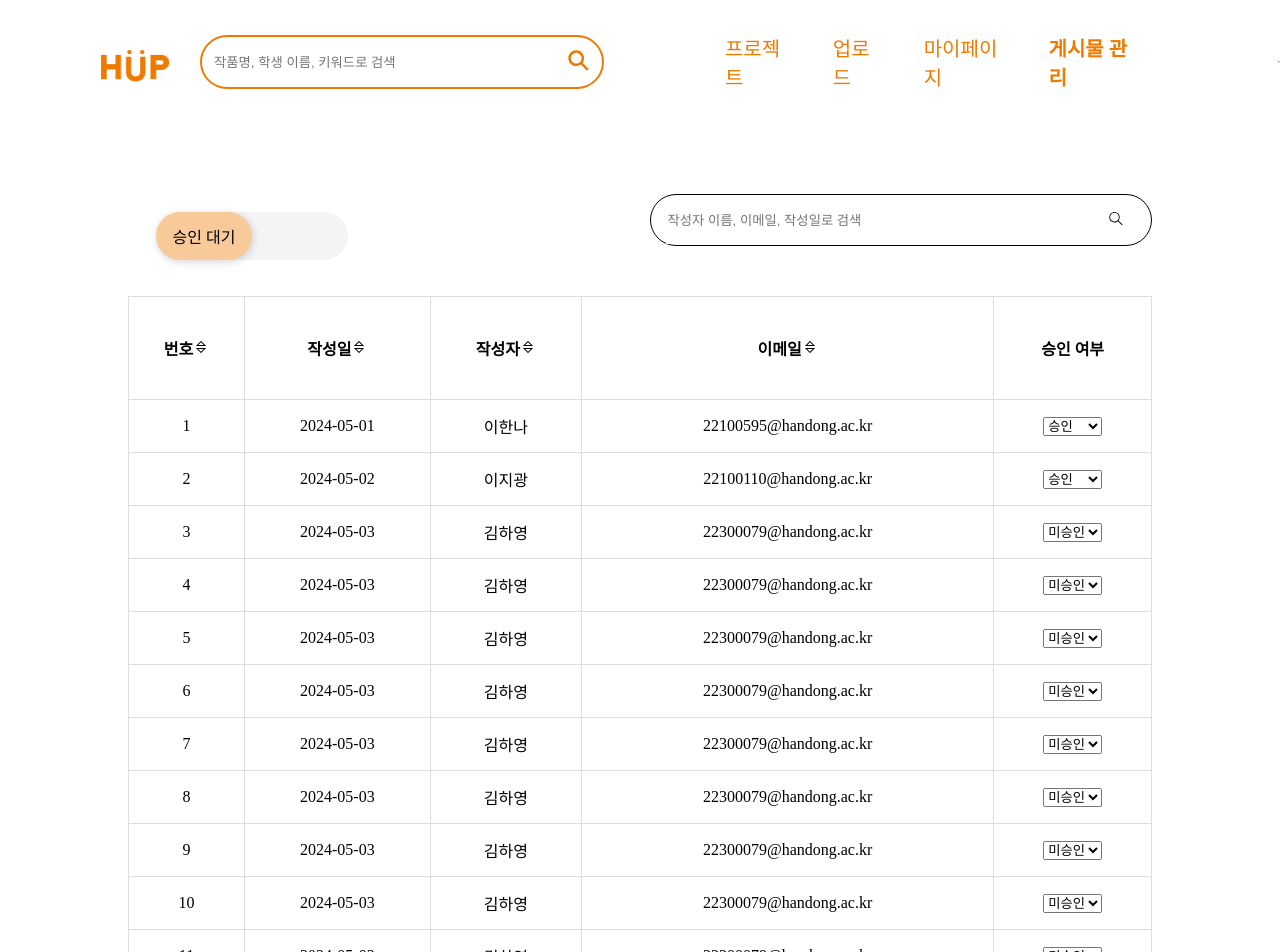
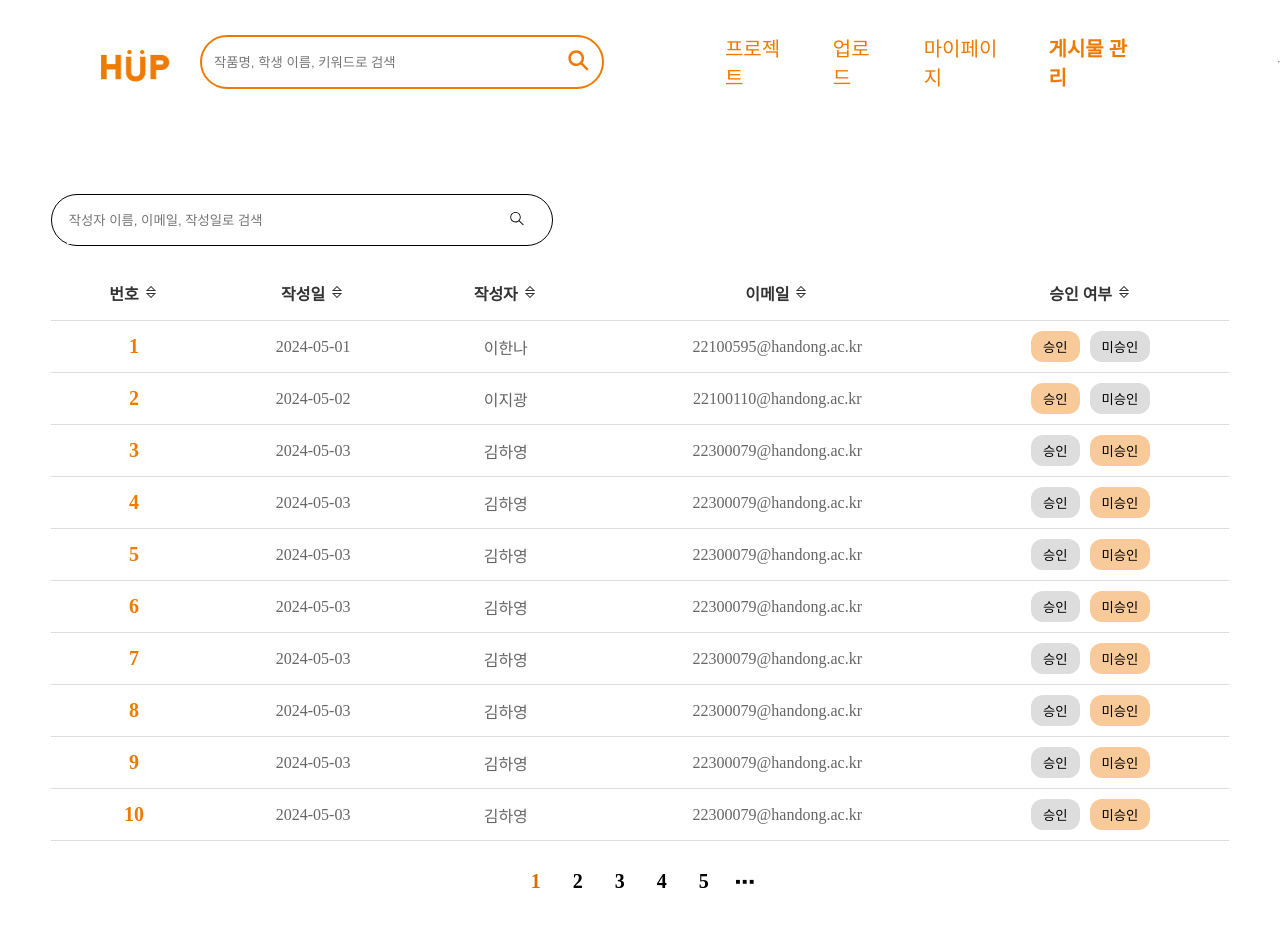
Before and after one commit to LikeLionHGU/DaePo_Front, a React (Create React App) app: page /DaePo/Admin in a window 1280 px wide. Shown: the top 952 px of the page. Built offline with nearby package versions, Linux system fonts and the light colour scheme; what recoil-persist would draw is missing.

Commit message:
style: 관리자 페이지 1차 완성

```diff
--- a/src/component/AdminPage/AdminComponent.js
+++ b/src/component/AdminPage/AdminComponent.js
@@ -1,110 +1,9 @@
-import React, { useState } from "react";
-import { SlMagnifier } from "react-icons/sl";
+import React, { useState, useEffect } from "react";
+import styled, { ThemeProvider } from "styled-components";
+import { SlMagnifier, SlTag } from "react-icons/sl";
 import { LiaSortSolid } from "react-icons/lia";
-import styled, { ThemeProvider } from "styled-components";
 import { Vertical, Horizontal } from "../../styles/StyledComponents";
 
-// 테마 객체 생성
-const theme = {
-  colors: {
-    grey5: "#f0f0f0",
-    grey1: "#333",
-    orange: "#F8CA99",
-  },
-  fontSize: {
-    body02: "1rem",
-  },
-  fontWeight: {
-    regular: "400",
-    bold: "700",
-  },
-  lineHeight: {
-    lh20: "1.5",
-  },
-};
-
-// ToggleButton Component
-const ToggleButton = ({ latestSort, toggleHandler }) => {
-  return (
-    <div>
-      <CheckBox type="checkbox" id="toggleBtn" onChange={toggleHandler} />
-      <ButtonLabel htmlFor="toggleBtn" latestSort={latestSort}>
-        <Switch latestSort={latestSort} />
-      </ButtonLabel>
-    </div>
-  );
-};
-
-// 스타일된 컴포넌트 생성
-const CheckBox = styled.input`
-  opacity: 0;
-  width: 0;
-  height: 0;
-`;
-
-const ButtonLabel = styled.label`
-  z-index: 10;
-  width: 12rem;
-  height: 3rem;
-  border-radius: 2em;
-  background-color: ${(props) => props.theme.colors.grey5};
-  position: relative;
-  cursor: pointer;
-
-  ::before {
-    display: flex;
-    position: absolute;
-    content: "";
-    padding-left: 1em;
-    justify-content: flex-start;
-    align-items: center;
-    width: 10rem;
-    height: 3rem;
-    transition: all 0.2s ease-in-out;
-    border-radius: 2em;
-    background-color: rgba(217, 217, 217, 0.3);
-  }
-
-  ::after {
-    display: flex;
-    position: absolute;
-    content: "승인 완료";
-    width: 6rem;
-    height: 3rem;
-    justify-content: center;
-    align-items: center;
-    left: 6rem;
-    border-radius: 2em;
-    background-color: #e5e5e5;
-    box-shadow: 1px 2px 8px rgba(0, 0, 0, 0.16);
-    transition: all 0.2s ease-in-out;
-  }
-
-  ${(props) =>
-    props.latestSort &&
-    `
-    ::before {
-      padding-right: 1em;
-      content: '';
-      justify-content: flex-end;
-    }
-    ::after {
-      left: 0;
-      content: '승인 대기';
-      background-color: #F8CA99;
-    }
-  `}
-`;
-const Switch = styled.div`
-  position: absolute;
-  top: 1px;
-  left: 1px;
-  width: 18px;
-  height: 18px;
-  transition: all 0.3s;
-  transform: ${(props) =>
-    props.latestSort ? "translateX(20px)" : "translateX(0)"};
-`;
 const SearchSpace = styled.div`
   display: flex;
   align-items: center;
@@ -128,25 +27,7 @@ const SlMagnifierBT = styled.button`
   cursor: pointer;
 `;
 
-const Table = styled.table`
-  border-collapse: collapse;
-  width: 80%;
-  margin-top: 50px;
-`;
-
-const Th = styled.th`
-  border: 1px solid #dddddd;
-  text-align: center;
-  height: 100px;
-`;
-
-const Td = styled.td`
-  border: 1px solid #dddddd;
-  text-align: center;
-  height: 50px;
-`;
-
-const data = [
+const initialData = [
   {
     id: 1,
     date: "2024-05-01",
@@ -224,24 +105,505 @@ const data = [
     email: "22300079@handong.ac.kr",
     status: "미승인",
   },
+  {
+    id: 12,
+    date: "2024-05-01",
+    author: "이한나",
+    email: "22100595@handong.ac.kr",
+    status: "승인",
+  },
+  {
+    id: 13,
+    date: "2024-05-02",
+    author: "이지광",
+    email: "22100110@handong.ac.kr",
+    status: "승인",
+  },
+  {
+    id: 14,
+    date: "2024-05-03",
+    author: "김하영",
+    email: "22300079@handong.ac.kr",
+    status: "미승인",
+  },
+  {
+    id: 15,
+    date: "2024-05-03",
+    author: "김하영",
+    email: "22300079@handong.ac.kr",
+    status: "미승인",
+  },
+  {
+    id: 16,
+    date: "2024-05-03",
+    author: "김하영",
+    email: "22300079@handong.ac.kr",
+    status: "미승인",
+  },
+  {
+    id: 17,
+    date: "2024-05-03",
+    author: "김하영",
+    email: "22300079@handong.ac.kr",
+    status: "미승인",
+  },
+  {
+    id: 18,
+    date: "2024-05-03",
+    author: "김하영",
+    email: "22300079@handong.ac.kr",
+    status: "미승인",
+  },
+  {
+    id: 19,
+    date: "2024-05-03",
+    author: "김하영",
+    email: "22300079@handong.ac.kr",
+    status: "미승인",
+  },
+  {
+    id: 20,
+    date: "2024-05-03",
+    author: "김하영",
+    email: "22300079@handong.ac.kr",
+    status: "승인",
+  },
+  {
+    id: 21,
+    date: "2024-05-03",
+    author: "김하영",
+    email: "22300079@handong.ac.kr",
+    status: "승인",
+  },
+  {
+    id: 22,
+    date: "2024-05-03",
+    author: "김하영",
+    email: "22300079@handong.ac.kr",
+    status: "승인",
+  },
+  {
+    id: 23,
+    date: "2024-05-01",
+    author: "이한나",
+    email: "22100595@handong.ac.kr",
+    status: "승인",
+  },
+  {
+    id: 24,
+    date: "2024-05-02",
+    author: "이지광",
+    email: "22100110@handong.ac.kr",
+    status: "승인",
+  },
+  {
+    id: 25,
+    date: "2024-05-03",
+    author: "김하영",
+    email: "22300079@handong.ac.kr",
+    status: "미승인",
+  },
+  {
+    id: 26,
+    date: "2024-05-03",
+    author: "김하영",
+    email: "22300079@handong.ac.kr",
+    status: "미승인",
+  },
+  {
+    id: 27,
+    date: "2024-05-03",
+    author: "김하영",
+    email: "22300079@handong.ac.kr",
+    status: "미승인",
+  },
+  {
+    id: 28,
+    date: "2024-05-03",
+    author: "김하영",
+    email: "22300079@handong.ac.kr",
+    status: "미승인",
+  },
+  {
+    id: 29,
+    date: "2024-05-03",
+    author: "김하영",
+    email: "22300079@handong.ac.kr",
+    status: "미승인",
+  },
+  {
+    id: 30,
+    date: "2024-05-03",
+    author: "김하영",
+    email: "22300079@handong.ac.kr",
+    status: "미승인",
+  },
+  {
+    id: 31,
+    date: "2024-05-03",
+    author: "김하영",
+    email: "22300079@handong.ac.kr",
+    status: "미승인",
+  },
+  {
+    id: 32,
+    date: "2024-05-03",
+    author: "김하영",
+    email: "22300079@handong.ac.kr",
+    status: "미승인",
+  },
+  {
+    id: 33,
+    date: "2024-05-03",
+    author: "김하영",
+    email: "22300079@handong.ac.kr",
+    status: "미승인",
+  },
+  {
+    id: 34,
+    date: "2024-05-01",
+    author: "이한나",
+    email: "22100595@handong.ac.kr",
+    status: "승인",
+  },
+  {
+    id: 35,
+    date: "2024-05-02",
+    author: "이지광",
+    email: "22100110@handong.ac.kr",
+    status: "승인",
+  },
+  {
+    id: 36,
+    date: "2024-05-03",
+    author: "김하영",
+    email: "22300079@handong.ac.kr",
+    status: "미승인",
+  },
+  {
+    id: 37,
+    date: "2024-05-03",
+    author: "김하영",
+    email: "22300079@handong.ac.kr",
+    status: "미승인",
+  },
+  {
+    id: 38,
+    date: "2024-05-03",
+    author: "김하영",
+    email: "22300079@handong.ac.kr",
+    status: "미승인",
+  },
+  {
+    id: 39,
+    date: "2024-05-03",
+    author: "김하영",
+    email: "22300079@handong.ac.kr",
+    status: "미승인",
+  },
+  {
+    id: 40,
+    date: "2024-05-03",
+    author: "김하영",
+    email: "22300079@handong.ac.kr",
+    status: "미승인",
+  },
+  {
+    id: 41,
+    date: "2024-05-03",
+    author: "김하영",
+    email: "22300079@handong.ac.kr",
+    status: "미승인",
+  },
+  {
+    id: 42,
+    date: "2024-05-03",
+    author: "김하영",
+    email: "22300079@handong.ac.kr",
+    status: "승인",
+  },
+  {
+    id: 43,
+    date: "2024-05-03",
+    author: "김하영",
+    email: "22300079@handong.ac.kr",
+    status: "승인",
+  },
+  {
+    id: 44,
+    date: "2024-05-03",
+    author: "김하영",
+    email: "22300079@handong.ac.kr",
+    status: "승인",
+  },
+  {
+    id: 45,
+    date: "2024-05-01",
+    author: "이한나",
+    email: "22100595@handong.ac.kr",
+    status: "승인",
+  },
+  {
+    id: 46,
+    date: "2024-05-02",
+    author: "이지광",
+    email: "22100110@handong.ac.kr",
+    status: "승인",
+  },
+  {
+    id: 47,
+    date: "2024-05-03",
+    author: "김하영",
+    email: "22300079@handong.ac.kr",
+    status: "미승인",
+  },
+  {
+    id: 48,
+    date: "2024-05-03",
+    author: "김하영",
+    email: "22300079@handong.ac.kr",
+    status: "미승인",
+  },
+  {
+    id: 49,
+    date: "2024-05-03",
+    author: "김하영",
+    email: "22300079@handong.ac.kr",
+    status: "미승인",
+  },
+  {
+    id: 50,
+    date: "2024-05-03",
+    author: "김하영",
+    email: "22300079@handong.ac.kr",
+    status: "미승인",
+  },
+  {
+    id: 51,
+    date: "2024-05-03",
+    author: "김하영",
+    email: "22300079@handong.ac.kr",
+    status: "미승인",
+  },
+  {
+    id: 52,
+    date: "2024-05-03",
+    author: "김하영",
+    email: "22300079@handong.ac.kr",
+    status: "미승인",
+  },
+  {
+    id: 53,
+    date: "2024-05-03",
+    author: "김하영",
+    email: "22300079@handong.ac.kr",
+    status: "미승인",
+  },
+  {
+    id: 54,
+    date: "2024-05-03",
+    author: "김하영",
+    email: "22300079@handong.ac.kr",
+    status: "미승인",
+  },
+  {
+    id: 55,
+    date: "2024-05-03",
+    author: "김하영",
+    email: "22300079@handong.ac.kr",
+    status: "미승인",
+  },
+  {
+    id: 56,
+    date: "2024-05-01",
+    author: "이한나",
+    email: "22100595@handong.ac.kr",
+    status: "승인",
+  },
 ];
 
+const PaginationContainer = styled.div`
+  display: flex;
+  justify-content: center;
+  margin-top: 20px;
+  width: 100%;
+  margin-bottom: 60px;
+  height: 40px;
+`;
+
+const Div = styled.div`
+  width: 92%;
+`;
+
+const PageButton = styled.button`
+  margin: 0 5px;
+  padding: 5px 10px;
+  background-color: white;
+  color: ${(props) => (props.active ? "#d66f00" : "black")};
+  border: 1px solid white;
+  cursor: pointer;
+  font-family: "AUTHENTICSans";
+  font-weight: bold;
+  font-size: 20px;
+  &:hover {
+    color: #d66f00;
+  }
+`;
+
+const LoadMoreButton = styled.button`
+  padding: 5px 10px;
+  background-color: white;
+  color: ${(props) => (props.active ? "#d66f00" : "black")};
+  border: 1px solid white;
+  cursor: pointer;
+  font-family: "AUTHENTICSans";
+  font-weight: bold;
+  font-size: 8px;
+
+  &:hover {
+    color: #d66f00;
+  }
+`;
+
+const theme = {
+  colors: {
+    grey5: "#f0f0f0",
+    grey1: "#333",
+    orange: "#F8CA99",
+  },
+  fontSize: {
+    body02: "1rem",
+  },
+  fontWeight: {
+    regular: "400",
+    bold: "700",
+  },
+  lineHeight: {
+    lh20: "1.5",
+  },
+};
+
+const Table = styled.table`
+  border-color: white;
+  border-collapse: collapse;
+  width: 100%;
+  margin-top: 20px;
+`;
+
+const Th = styled.th`
+  border-left: none;
+  border-right: none;
+  border-bottom: 1px solid #dddddd;
+  text-align: center;
+  padding: 15px 20px;
+  font-weight: bold;
+  font-size: 1rem;
+  color: #333;
+  cursor: pointer;
+`;
+
+const Tdid = styled.td`
+  border-color: white;
+  border-left: none;
+  border-right: none;
+  border-bottom: 1px solid #dddddd;
+  text-align: center;
+  padding: 10px;
+  color: #ee7b00;
+  font-weight: bold;
+  font-size: 20px;
+`;
+
+const Td = styled.td`
+  border-color: white;
+  border-left: none;
+  border-right: none;
+  border-bottom: 1px solid #dddddd;
+  text-align: center;
+  padding: 10px;
+  color: #666;
+`;
+
+const TableRow = styled.tr`
+  &:hover {
+    background-color: #f9f9f9;
+  }
+`;
+
+const StatusButton = styled.button`
+  padding: 6px 12px;
+  border-radius: 12px;
+  border: none;
+  margin: 0 5px;
+  background-color: ${(props) =>
+    props.isActive
+      ? props.type === "approved"
+        ? "#F8CA99"
+        : "#F8CA99"
+      : "#dddddd"};
+  color: ${(props) => (props.isActive ? "black" : "black")};
+  cursor: pointer;
+
+  &:hover {
+    background-color: ${(props) =>
+      props.type === "approved" ? "#F8CA99" : "#F8CA99"};
+    color: black;
+  }
+`;
+
 function AdminComponent() {
-  const [dataState, setDataState] = useState(data);
+  const [dataState, setDataState] = useState(initialData);
   const [searchTerm, setSearchTerm] = useState("");
-  const [latestSort, setLatestSort] = useState(true);
+  const [statusFilter, setStatusFilter] = useState(null);
+  const [currentPage, setCurrentPage] = useState(0);
+  const [visiblePages, setVisiblePages] = useState([]);
+
+  const itemsPerPage = 10;
+
+  const filteredData = dataState
+    .filter(
+      (item) =>
+        item.author.toLowerCase().includes(searchTerm.toLowerCase()) ||
+        item.email.toLowerCase().includes(searchTerm.toLowerCase()) ||
+        item.date.includes(searchTerm)
+    )
+    .filter((item) => {
+      if (statusFilter === null) return true;
+      return item.status === statusFilter;
+    });
+
+  useEffect(() => {
+    const totalPages = Math.ceil(filteredData.length / itemsPerPage);
+    setVisiblePages(
+      Array.from({ length: Math.min(totalPages, 5) }, (_, i) => i)
+    );
+  }, [filteredData.length]);
 
   const handleSearchChange = (e) => {
     setSearchTerm(e.target.value);
   };
 
-  const filteredData = dataState.filter((item) => {
-    return (
-      item.author.toLowerCase().includes(searchTerm.toLowerCase()) ||
-      item.email.toLowerCase().includes(searchTerm.toLowerCase()) ||
-      item.date.includes(searchTerm)
+  const handlePageClick = (page) => {
+    setCurrentPage(page);
+  };
+
+  const handleLoadMore = () => {
+    const totalPages = Math.ceil(filteredData.length / itemsPerPage);
+    const lastVisiblePage = visiblePages[visiblePages.length - 1];
+    const newVisiblePages = Array.from(
+      { length: Math.min(totalPages - lastVisiblePage - 1, 5) },
+      (_, i) => lastVisiblePage + i + 1
     );
-  });
+    setVisiblePages((prevVisiblePages) => [
+      ...prevVisiblePages,
+      ...newVisiblePages,
+    ]);
+  };
+
+  const paginateData = () => {
+    const offset = currentPage * itemsPerPage;
+    return filteredData.slice(offset, offset + itemsPerPage);
+  };
 
   const handleStatusChange = (id, newStatus) => {
     setDataState((prevData) =>
@@ -251,26 +613,32 @@ function AdminComponent() {
     );
   };
 
-  const [sortBy, setSortBy] = useState(null);
+  const totalPages = Math.ceil(filteredData.length / itemsPerPage);
+  const isLoadMoreVisible =
+    visiblePages[visiblePages.length - 1] < totalPages - 1;
 
   const handleHeaderClick = (key) => {
-    if (sortBy === key) {
-      setDataState([...dataState].reverse());
+    if (key === "status") {
+      if (statusFilter === null) setStatusFilter("승인");
+      else if (statusFilter === "승인") setStatusFilter("미승인");
+      else setStatusFilter(null);
     } else {
-      setDataState([...dataState].sort((a, b) => (a[key] > b[key] ? 1 : -1)));
-      setSortBy(key);
+      const sortedData = [...dataState].sort((a, b) => {
+        if (a[key] < b[key]) return -1;
+        if (a[key] > b[key]) return 1;
+        return 0;
+      });
+      setDataState(sortedData);
     }
-  };
-
-  const toggleHandler = () => {
-    setLatestSort((prev) => !prev);
   };
 
   return (
     <ThemeProvider theme={theme}>
       <Vertical>
-        <Horizontal style={{ justifyContent: "space-between", width: "80%" }}>
-          <ToggleButton latestSort={latestSort} toggleHandler={toggleHandler} />
+        <Div>
+          <Horizontal
+            style={{ justifyContent: "space-between", width: "100%" }}
+          >
             <SearchSpace>
               <SearchInput
                 placeholder="작성자 이름, 이메일, 작성일로 검색"
@@ -286,46 +654,64 @@ function AdminComponent() {
             <thead>
               <tr>
                 <Th onClick={() => handleHeaderClick("id")}>
-                번호
-                <LiaSortSolid />
+                  번호 <LiaSortSolid />
                 </Th>
                 <Th onClick={() => handleHeaderClick("date")}>
-                작성일
-                <LiaSortSolid />
+                  작성일 <LiaSortSolid />
                 </Th>
                 <Th onClick={() => handleHeaderClick("author")}>
-                작성자
-                <LiaSortSolid />
+                  작성자 <LiaSortSolid />
                 </Th>
                 <Th onClick={() => handleHeaderClick("email")}>
-                이메일
-                <LiaSortSolid />
+                  이메일 <LiaSortSolid />
                 </Th>
-              <Th>승인 여부</Th>
+                <Th onClick={() => handleHeaderClick("status")}>
+                  승인 여부 <LiaSortSolid />
+                </Th>
               </tr>
             </thead>
             <tbody>
-            {filteredData.map((item) => (
-              <tr key={item.id}>
-                <Td>{item.id}</Td>
+              {paginateData().map((item) => (
+                <TableRow key={item.id}>
+                  <Tdid>{item.id}</Tdid>
                   <Td>{item.date}</Td>
                   <Td>{item.author}</Td>
                   <Td>{item.email}</Td>
                   <Td>
-                  <select
-                    value={item.status}
-                    onChange={(e) =>
-                      handleStatusChange(item.id, e.target.value)
-                    }
+                    <StatusButton
+                      type="approved"
+                      isActive={item.status === "승인"}
+                      onClick={() => handleStatusChange(item.id, "승인")}
                     >
-                    <option value="승인">승인</option>
-                    <option value="미승인">미승인</option>
-                  </select>
+                      승인
+                    </StatusButton>
+                    <StatusButton
+                      type="notApproved"
+                      isActive={item.status === "미승인"}
+                      onClick={() => handleStatusChange(item.id, "미승인")}
+                    >
+                      미승인
+                    </StatusButton>
                   </Td>
-              </tr>
+                </TableRow>
               ))}
             </tbody>
           </Table>
+          <PaginationContainer>
+            {visiblePages.map((page) => (
+              <PageButton
+                key={page}
+                onClick={() => handlePageClick(page)}
+                active={page === currentPage}
+              >
+                {page + 1}
+              </PageButton>
+            ))}
+            {isLoadMoreVisible && (
+              <LoadMoreButton onClick={handleLoadMore}>■ ■ ■</LoadMoreButton>
+            )}
+          </PaginationContainer>
+        </Div>
       </Vertical>
     </ThemeProvider>
   );
--- a/src/pages/AdminPage.js
+++ b/src/pages/AdminPage.js
@@ -18,6 +18,7 @@ function AdminPage() {
       </Container>
       <Box margin="50px" />
       <AdminComponent />
+      <FooterComponent />
     </>
   );
 }
```
Lines whose indentation alone changed are shown as unchanged.
